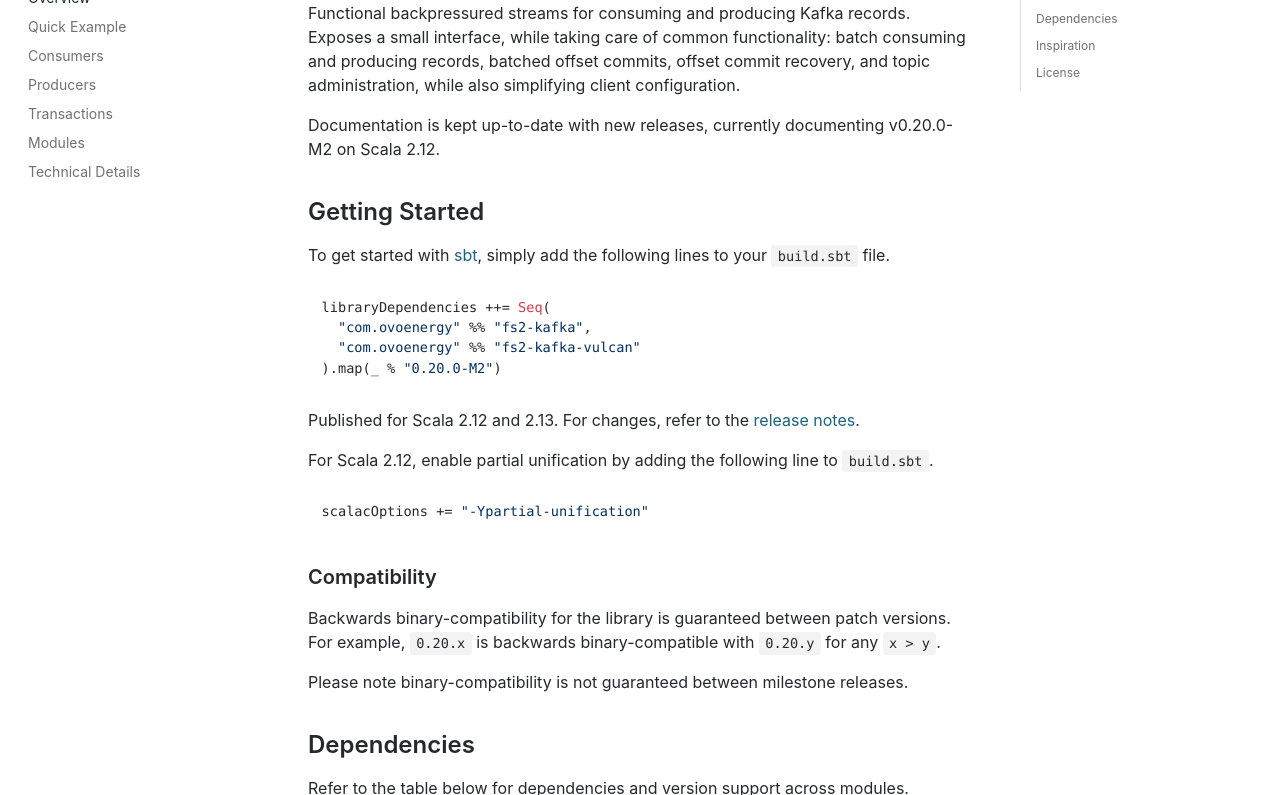
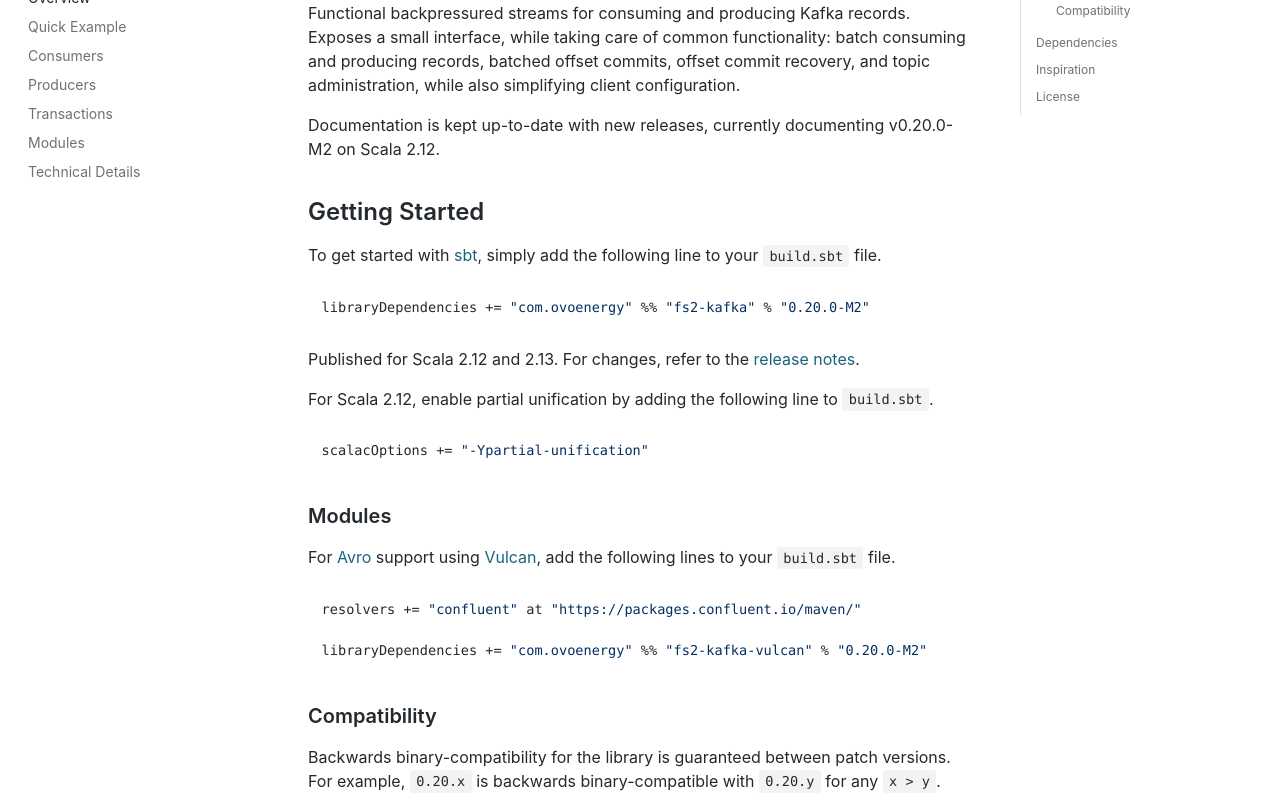
Before and after one commit to fd4s/fs2-kafka, a plain HTML site: page docs/overview.html in a window 1280 px wide. Shown: the part 145-940 px from the top of the page. Drawn offline with nearby package versions, Linux system fonts and the light colour scheme.

Commit message:
Deploy website
Deploy website version based on e57906af0645aab414e095883fec38cbc491b8d0

```diff
--- a/docs/overview.html
+++ b/docs/overview.html
@@ -53,15 +53,18 @@
         </script></nav></div><div class="container mainContainer"><div class="wrapper"><div class="post"><header class="postHeader"><h1 class="postHeaderTitle">Overview</h1></header><article><div><span><p>Functional backpressured streams for consuming and producing Kafka records. Exposes a small interface, while taking care of common functionality: batch consuming and producing records, batched offset commits, offset commit recovery, and topic administration, while also simplifying client configuration.</p>
 <p>Documentation is kept up-to-date with new releases, currently documenting v0.20.0-M2 on Scala 2.12.</p>
 <h2><a class="anchor" aria-hidden="true" id="getting-started"></a><a href="#getting-started" aria-hidden="true" class="hash-link"><svg class="hash-link-icon" aria-hidden="true" height="16" version="1.1" viewBox="0 0 16 16" width="16"><path fill-rule="evenodd" d="M4 9h1v1H4c-1.5 0-3-1.69-3-3.5S2.55 3 4 3h4c1.45 0 3 1.69 3 3.5 0 1.41-.91 2.72-2 3.25V8.59c.58-.45 1-1.27 1-2.09C10 5.22 8.98 4 8 4H4c-.98 0-2 1.22-2 2.5S3 9 4 9zm9-3h-1v1h1c1 0 2 1.22 2 2.5S13.98 12 13 12H9c-.98 0-2-1.22-2-2.5 0-.83.42-1.64 1-2.09V6.25c-1.09.53-2 1.84-2 3.25C6 11.31 7.55 13 9 13h4c1.45 0 3-1.69 3-3.5S14.5 6 13 6z"></path></svg></a>Getting Started</h2>
-<p>To get started with <a href="https://scala-sbt.org">sbt</a>, simply add the following lines to your <code>build.sbt</code> file.</p>
-<pre><code class="hljs css language-scala">libraryDependencies ++= <span class="hljs-type">Seq</span>(
-  <span class="hljs-string">"com.ovoenergy"</span> %% <span class="hljs-string">"fs2-kafka"</span>,
-  <span class="hljs-string">"com.ovoenergy"</span> %% <span class="hljs-string">"fs2-kafka-vulcan"</span>
-).map(_ % <span class="hljs-string">"0.20.0-M2"</span>)
+<p>To get started with <a href="https://scala-sbt.org">sbt</a>, simply add the following line to your <code>build.sbt</code> file.</p>
+<pre><code class="hljs css language-scala">libraryDependencies += <span class="hljs-string">"com.ovoenergy"</span> %% <span class="hljs-string">"fs2-kafka"</span> % <span class="hljs-string">"0.20.0-M2"</span>
 </code></pre>
 <p>Published for Scala 2.12 and 2.13. For changes, refer to the <a href="https://github.com/ovotech/fs2-kafka/releases">release notes</a>.</p>
 <p>For Scala 2.12, enable partial unification by adding the following line to <code>build.sbt</code>.</p>
 <pre><code class="hljs css language-scala">scalacOptions += <span class="hljs-string">"-Ypartial-unification"</span>
+</code></pre>
+<h3><a class="anchor" aria-hidden="true" id="modules"></a><a href="#modules" aria-hidden="true" class="hash-link"><svg class="hash-link-icon" aria-hidden="true" height="16" version="1.1" viewBox="0 0 16 16" width="16"><path fill-rule="evenodd" d="M4 9h1v1H4c-1.5 0-3-1.69-3-3.5S2.55 3 4 3h4c1.45 0 3 1.69 3 3.5 0 1.41-.91 2.72-2 3.25V8.59c.58-.45 1-1.27 1-2.09C10 5.22 8.98 4 8 4H4c-.98 0-2 1.22-2 2.5S3 9 4 9zm9-3h-1v1h1c1 0 2 1.22 2 2.5S13.98 12 13 12H9c-.98 0-2-1.22-2-2.5 0-.83.42-1.64 1-2.09V6.25c-1.09.53-2 1.84-2 3.25C6 11.31 7.55 13 9 13h4c1.45 0 3-1.69 3-3.5S14.5 6 13 6z"></path></svg></a>Modules</h3>
+<p>For <a href="https://avro.apache.org">Avro</a> support using <a href="/fs2-kafka/docs/modules#vulcan">Vulcan</a>, add the following lines to your <code>build.sbt</code> file.</p>
+<pre><code class="hljs css language-scala">resolvers += <span class="hljs-string">"confluent"</span> at <span class="hljs-string">"https://packages.confluent.io/maven/"</span>
+
+libraryDependencies += <span class="hljs-string">"com.ovoenergy"</span> %% <span class="hljs-string">"fs2-kafka-vulcan"</span> % <span class="hljs-string">"0.20.0-M2"</span>
 </code></pre>
 <h3><a class="anchor" aria-hidden="true" id="compatibility"></a><a href="#compatibility" aria-hidden="true" class="hash-link"><svg class="hash-link-icon" aria-hidden="true" height="16" version="1.1" viewBox="0 0 16 16" width="16"><path fill-rule="evenodd" d="M4 9h1v1H4c-1.5 0-3-1.69-3-3.5S2.55 3 4 3h4c1.45 0 3 1.69 3 3.5 0 1.41-.91 2.72-2 3.25V8.59c.58-.45 1-1.27 1-2.09C10 5.22 8.98 4 8 4H4c-.98 0-2 1.22-2 2.5S3 9 4 9zm9-3h-1v1h1c1 0 2 1.22 2 2.5S13.98 12 13 12H9c-.98 0-2-1.22-2-2.5 0-.83.42-1.64 1-2.09V6.25c-1.09.53-2 1.84-2 3.25C6 11.31 7.55 13 9 13h4c1.45 0 3-1.69 3-3.5S14.5 6 13 6z"></path></svg></a>Compatibility</h3>
 <p>Backwards binary-compatibility for the library is guaranteed between patch versions.<br>
@@ -82,4 +85,4 @@ For example, <code>0.20.x</code> is backwards binary-compatible with <code>0.20.
 <p>Library is heavily inspired by ideas from <a href="https://github.com/akka/alpakka-kafka">Alpakka Kafka</a>.</p>
 <h2><a class="anchor" aria-hidden="true" id="license"></a><a href="#license" aria-hidden="true" class="hash-link"><svg class="hash-link-icon" aria-hidden="true" height="16" version="1.1" viewBox="0 0 16 16" width="16"><path fill-rule="evenodd" d="M4 9h1v1H4c-1.5 0-3-1.69-3-3.5S2.55 3 4 3h4c1.45 0 3 1.69 3 3.5 0 1.41-.91 2.72-2 3.25V8.59c.58-.45 1-1.27 1-2.09C10 5.22 8.98 4 8 4H4c-.98 0-2 1.22-2 2.5S3 9 4 9zm9-3h-1v1h1c1 0 2 1.22 2 2.5S13.98 12 13 12H9c-.98 0-2-1.22-2-2.5 0-.83.42-1.64 1-2.09V6.25c-1.09.53-2 1.84-2 3.25C6 11.31 7.55 13 9 13h4c1.45 0 3-1.69 3-3.5S14.5 6 13 6z"></path></svg></a>License</h2>
 <p>Licensed under the <a href="https://www.apache.org/licenses/LICENSE-2.0.html">Apache License 2.0</a>. Refer to the <a href="https://github.com/ovotech/fs2-kafka/blob/master/license.txt">license file</a>.</p>
-</span></div></article></div><div class="docs-prevnext"><a class="docs-next button" href="/fs2-kafka/docs/quick-example"><span>Quick Example</span><span class="arrow-next"> →</span></a></div></div></div><nav class="onPageNav"><ul class="toc-headings"><li><a href="#getting-started">Getting Started</a><ul class="toc-headings"><li><a href="#compatibility">Compatibility</a></li></ul></li><li><a href="#dependencies">Dependencies</a></li><li><a href="#inspiration">Inspiration</a></li><li><a href="#license">License</a></li></ul></nav></div><footer class="nav-footer" id="footer"><hr class="separator"/><section class="copyright">Copyright © 2018-2019 OVO Energy Limited.<br/>Icon by <a href="https://www.flaticon.com/authors/franco-averta" rel="noopener">Franco Averta</a>. <a href="https://creativecommons.org/licenses/by/3.0" rel="noopener">CC BY 3.0</a>.</section></footer></div></body></html>
+</span></div></article></div><div class="docs-prevnext"><a class="docs-next button" href="/fs2-kafka/docs/quick-example"><span>Quick Example</span><span class="arrow-next"> →</span></a></div></div></div><nav class="onPageNav"><ul class="toc-headings"><li><a href="#getting-started">Getting Started</a><ul class="toc-headings"><li><a href="#modules">Modules</a></li><li><a href="#compatibility">Compatibility</a></li></ul></li><li><a href="#dependencies">Dependencies</a></li><li><a href="#inspiration">Inspiration</a></li><li><a href="#license">License</a></li></ul></nav></div><footer class="nav-footer" id="footer"><hr class="separator"/><section class="copyright">Copyright © 2018-2019 OVO Energy Limited.<br/>Icon by <a href="https://www.flaticon.com/authors/franco-averta" rel="noopener">Franco Averta</a>. <a href="https://creativecommons.org/licenses/by/3.0" rel="noopener">CC BY 3.0</a>.</section></footer></div></body></html>
```
Also changed, not shown: docs/modules.html (+1 -1 lines), docs/modules/index.html (+1 -1 lines), docs/overview/index.html (+9 -6 lines), en/index.html (+2 -5 lines), index.html (+2 -5 lines).
